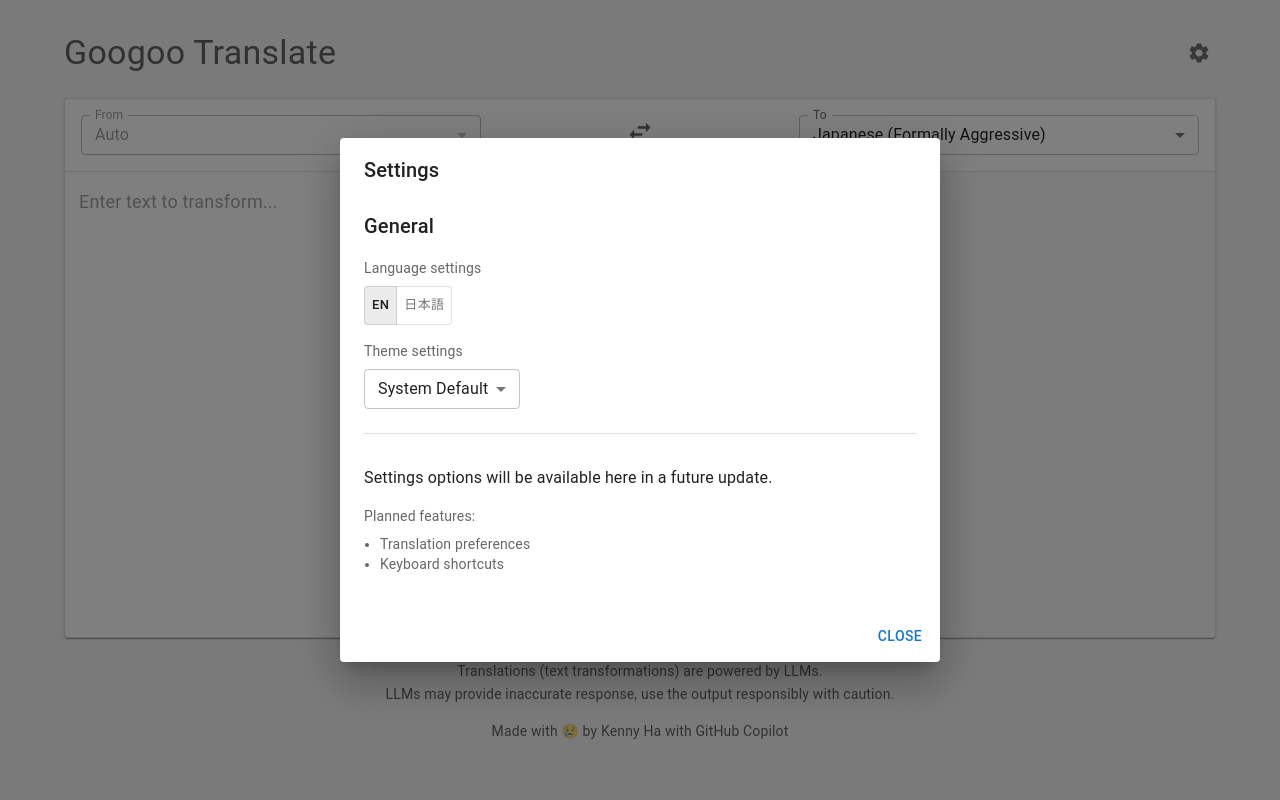
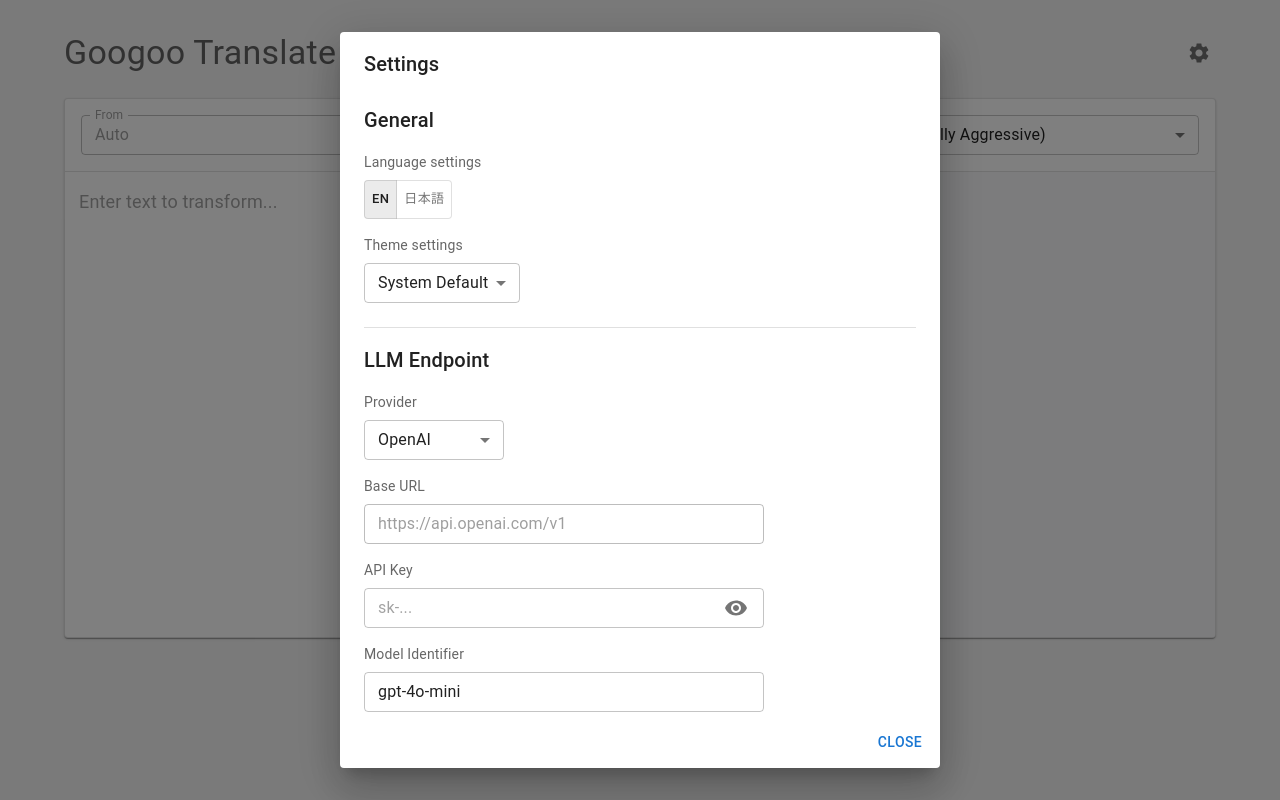
Before and after one commit to Nyokinokonoko/googoo-translate, a React (Vite) app: page / in a window 1280 px wide. Both pictures are taken after a click on the button 1199 px from the left and 52 px from the top of the page. Built offline with nearby package versions, Linux system fonts and the light colour scheme.

Commit message:
feat: add LLM settings to App and SettingsDialog components with localization support

```diff
--- a/src/App.tsx
+++ b/src/App.tsx
@@ -25,6 +25,12 @@ function App() {
   const [settingsOpen, setSettingsOpen] = useState(false)
   const [themeMode, setThemeMode] = useState<'light' | 'dark' | 'system'>('system')
   const [systemPrefersDark, setSystemPrefersDark] = useState(false)
+
+  // LLM Settings
+  const [llmProvider, setLlmProvider] = useState<'openai' | 'openrouter' | 'custom'>('openai')
+  const [baseUrl, setBaseUrl] = useState('')
+  const [apiKey, setApiKey] = useState('')
+  const [modelIdentifier, setModelIdentifier] = useState('gpt-4o-mini')
 
   // Use language context
   const { strings, currentLanguage, setLanguage } = useLanguage()
@@ -101,18 +107,35 @@ function App() {
   const getDisplayName = (target: TranslationTarget) => {
     return getLocalizedDisplayName(target, currentLanguage)
   }
-
   const handleClear = () => {
     setInputText('')
     setOutputText('')
   }
+
   const handleLanguageChange = (_event: React.MouseEvent<HTMLElement>, newLanguage: string | null) => {
     if (newLanguage === 'en' || newLanguage === 'ja') {
       setLanguage(newLanguage)
     }
   }
+
   const handleThemeModeChange = (mode: 'light' | 'dark' | 'system') => {
     setThemeMode(mode)
+  }
+
+  const handleLlmProviderChange = (provider: 'openai' | 'openrouter' | 'custom') => {
+    setLlmProvider(provider)
+  }
+
+  const handleBaseUrlChange = (url: string) => {
+    setBaseUrl(url)
+  }
+
+  const handleApiKeyChange = (key: string) => {
+    setApiKey(key)
+  }
+
+  const handleModelIdentifierChange = (model: string) => {
+    setModelIdentifier(model)
   }
 
   const handleSettingsOpen = () => {
@@ -169,9 +192,7 @@ function App() {
               onShare={handleShare}            />
           </Paper>
           <Disclaimer text={strings.disclaimerText} />
-          <Footer />
-
-          <SettingsDialog
+          <Footer />          <SettingsDialog
             open={settingsOpen}
             onClose={handleSettingsClose}
             settingsTitle={strings.settingsTitle}
@@ -187,6 +208,14 @@ function App() {
             onLanguageChange={handleLanguageChange}
             themeMode={themeMode}
             onThemeModeChange={handleThemeModeChange}
+            llmProvider={llmProvider}
+            onLlmProviderChange={handleLlmProviderChange}
+            baseUrl={baseUrl}
+            onBaseUrlChange={handleBaseUrlChange}
+            apiKey={apiKey}
+            onApiKeyChange={handleApiKeyChange}
+            modelIdentifier={modelIdentifier}
+            onModelIdentifierChange={handleModelIdentifierChange}
           />
         </Container>
       </div>
--- a/src/components/SettingsDialog.tsx
+++ b/src/components/SettingsDialog.tsx
@@ -1,4 +1,4 @@
-import React from 'react'
+import React, { useState } from 'react'
 import {
   Dialog,
   DialogTitle,
@@ -13,7 +13,11 @@ import {
   FormControl,
   Select,
   MenuItem,
+  TextField,
+  InputAdornment,
+  IconButton,
 } from '@mui/material'
+import { Visibility, VisibilityOff } from '@mui/icons-material'
 import type { SelectChangeEvent } from '@mui/material'
 import { useLanguage } from '../languageContext'
 
@@ -33,6 +37,15 @@ interface SettingsDialogProps {
   onLanguageChange: (event: React.MouseEvent<HTMLElement>, newLanguage: string | null) => void
   themeMode: 'light' | 'dark' | 'system'
   onThemeModeChange: (mode: 'light' | 'dark' | 'system') => void
+  // LLM Settings
+  llmProvider: 'openai' | 'openrouter' | 'custom'
+  onLlmProviderChange: (provider: 'openai' | 'openrouter' | 'custom') => void
+  baseUrl: string
+  onBaseUrlChange: (url: string) => void
+  apiKey: string
+  onApiKeyChange: (key: string) => void
+  modelIdentifier: string
+  onModelIdentifierChange: (model: string) => void
 }
 
 const SettingsDialog: React.FC<SettingsDialogProps> = ({
@@ -51,10 +64,36 @@ const SettingsDialog: React.FC<SettingsDialogProps> = ({
   onLanguageChange,
   themeMode,
   onThemeModeChange,
+  // LLM Settings
+  llmProvider,
+  onLlmProviderChange,
+  baseUrl,
+  onBaseUrlChange,
+  apiKey,
+  onApiKeyChange,
+  modelIdentifier,
+  onModelIdentifierChange,
 }) => {
   const { strings } = useLanguage()
+  const [showPassword, setShowPassword] = useState(false)
+
   const handleThemeChange = (event: SelectChangeEvent<string>) => {
     onThemeModeChange(event.target.value as 'light' | 'dark' | 'system')
+  }
+
+  const handleLlmProviderChange = (event: SelectChangeEvent<string>) => {
+    onLlmProviderChange(event.target.value as 'openai' | 'openrouter' | 'custom')
+  }
+
+  const getBaseUrlForProvider = (provider: 'openai' | 'openrouter' | 'custom') => {
+    switch (provider) {
+      case 'openai':
+        return 'https://api.openai.com/v1'
+      case 'openrouter':
+        return 'https://openrouter.ai/api/v1'
+      default:
+        return baseUrl
+    }
   }
   return (
     <Dialog
@@ -108,6 +147,92 @@ const SettingsDialog: React.FC<SettingsDialogProps> = ({
                 <MenuItem value="system">{strings.systemDefault}</MenuItem>
               </Select>
             </FormControl>
+          </Box>        </Box>
+
+        <Divider sx={{ my: 2 }} />
+
+        {/* LLM Endpoint Section */}
+        <Typography variant="h6" sx={{ mt: 1, mb: 2, fontWeight: 'medium' }}>
+          {strings.llmEndpointSection}
+        </Typography>
+
+        <Box sx={{ mb: 3 }}>
+          {/* LLM Provider */}
+          <Box sx={{ mb: 2 }}>
+            <Typography variant="body2" color="text.secondary" sx={{ mb: 1 }}>
+              {strings.llmProvider}
+            </Typography>
+            <FormControl size="small" sx={{ minWidth: 140 }}>
+              <Select
+                value={llmProvider}
+                onChange={handleLlmProviderChange}
+                displayEmpty
+              >
+                <MenuItem value="openai">{strings.openaiProvider}</MenuItem>
+                <MenuItem value="openrouter">{strings.openrouterProvider}</MenuItem>
+                <MenuItem value="custom">{strings.customProvider}</MenuItem>
+              </Select>
+            </FormControl>
+          </Box>
+
+          {/* Base URL */}
+          <Box sx={{ mb: 2 }}>
+            <Typography variant="body2" color="text.secondary" sx={{ mb: 1 }}>
+              {strings.baseUrl}
+            </Typography>
+            <TextField
+              size="small"
+              fullWidth
+              value={getBaseUrlForProvider(llmProvider)}
+              onChange={(e) => onBaseUrlChange(e.target.value)}
+              disabled={llmProvider !== 'custom'}
+              placeholder="https://api.example.com/v1"
+              sx={{ maxWidth: 400 }}
+            />
+          </Box>
+
+          {/* API Key */}
+          <Box sx={{ mb: 2 }}>
+            <Typography variant="body2" color="text.secondary" sx={{ mb: 1 }}>
+              {strings.apiKey}
+            </Typography>
+            <TextField
+              size="small"
+              fullWidth
+              type={showPassword ? 'text' : 'password'}
+              value={apiKey}
+              onChange={(e) => onApiKeyChange(e.target.value)}
+              placeholder="sk-..."
+              sx={{ maxWidth: 400 }}
+              InputProps={{
+                endAdornment: (
+                  <InputAdornment position="end">
+                    <IconButton
+                      onClick={() => setShowPassword(!showPassword)}
+                      edge="end"
+                      size="small"
+                    >
+                      {showPassword ? <VisibilityOff /> : <Visibility />}
+                    </IconButton>
+                  </InputAdornment>
+                ),
+              }}
+            />
+          </Box>
+
+          {/* Model Identifier */}
+          <Box sx={{ mb: 2 }}>
+            <Typography variant="body2" color="text.secondary" sx={{ mb: 1 }}>
+              {strings.modelIdentifier}
+            </Typography>
+            <TextField
+              size="small"
+              fullWidth
+              value={modelIdentifier}
+              onChange={(e) => onModelIdentifierChange(e.target.value)}
+              placeholder="gpt-4o-mini"
+              sx={{ maxWidth: 400 }}
+            />
           </Box>
         </Box>
 
--- a/src/displayStrings.ja.ts
+++ b/src/displayStrings.ja.ts
@@ -29,11 +29,22 @@ export const displayStringsJa: DisplayStrings = {
   themeSettings: 'テーマ設定',
   translationSettings: '変換設定',
   keyboardSettings: 'キーボードショートカット',
-
-  // Theme options
+    // Theme options
   darkMode: 'ダークモード',
   lightMode: 'ライトモード',
   systemDefault: 'システムデフォルト',
+
+  // LLM Endpoint settings
+  llmEndpointSection: 'LLMエンドポイント',
+  llmProvider: 'プロバイダー',
+  baseUrl: 'ベースURL',
+  apiKey: 'APIキー',
+  modelIdentifier: 'モデル識別子',
+  openaiProvider: 'OpenAI',
+  openrouterProvider: 'OpenRouter',
+  customProvider: 'カスタム',
+  showPassword: '表示',
+  hidePassword: '非表示',
     // Helper function labels (from translationTargets.ts)
   helperFunctionDetectStyle: 'スタイル検出',
 
--- a/src/displayStrings.ts
+++ b/src/displayStrings.ts
@@ -27,11 +27,22 @@ export interface DisplayStrings {
   themeSettings: string;
   translationSettings: string;
   keyboardSettings: string;
-
-  // Theme options
+    // Theme options
   darkMode: string;
   lightMode: string;
   systemDefault: string;
+
+  // LLM Endpoint settings
+  llmEndpointSection: string;
+  llmProvider: string;
+  baseUrl: string;
+  apiKey: string;
+  modelIdentifier: string;
+  openaiProvider: string;
+  openrouterProvider: string;
+  customProvider: string;
+  showPassword: string;
+  hidePassword: string;
     // Helper function labels (from translationTargets.ts)
   helperFunctionDetectStyle: string;
 
@@ -66,11 +77,22 @@ export const displayStrings: DisplayStrings = {
   themeSettings: 'Theme settings',
   translationSettings: 'Translation preferences',
   keyboardSettings: 'Keyboard shortcuts',
-
-  // Theme options
+    // Theme options
   darkMode: 'Dark Mode',
   lightMode: 'Light Mode',
   systemDefault: 'System Default',
+
+  // LLM Endpoint settings
+  llmEndpointSection: 'LLM Endpoint',
+  llmProvider: 'Provider',
+  baseUrl: 'Base URL',
+  apiKey: 'API Key',
+  modelIdentifier: 'Model Identifier',
+  openaiProvider: 'OpenAI',
+  openrouterProvider: 'OpenRouter',
+  customProvider: 'Custom',
+  showPassword: 'Show',
+  hidePassword: 'Hide',
     // Helper function labels (from translationTargets.ts)
   helperFunctionDetectStyle: 'Detect style',
 
```
